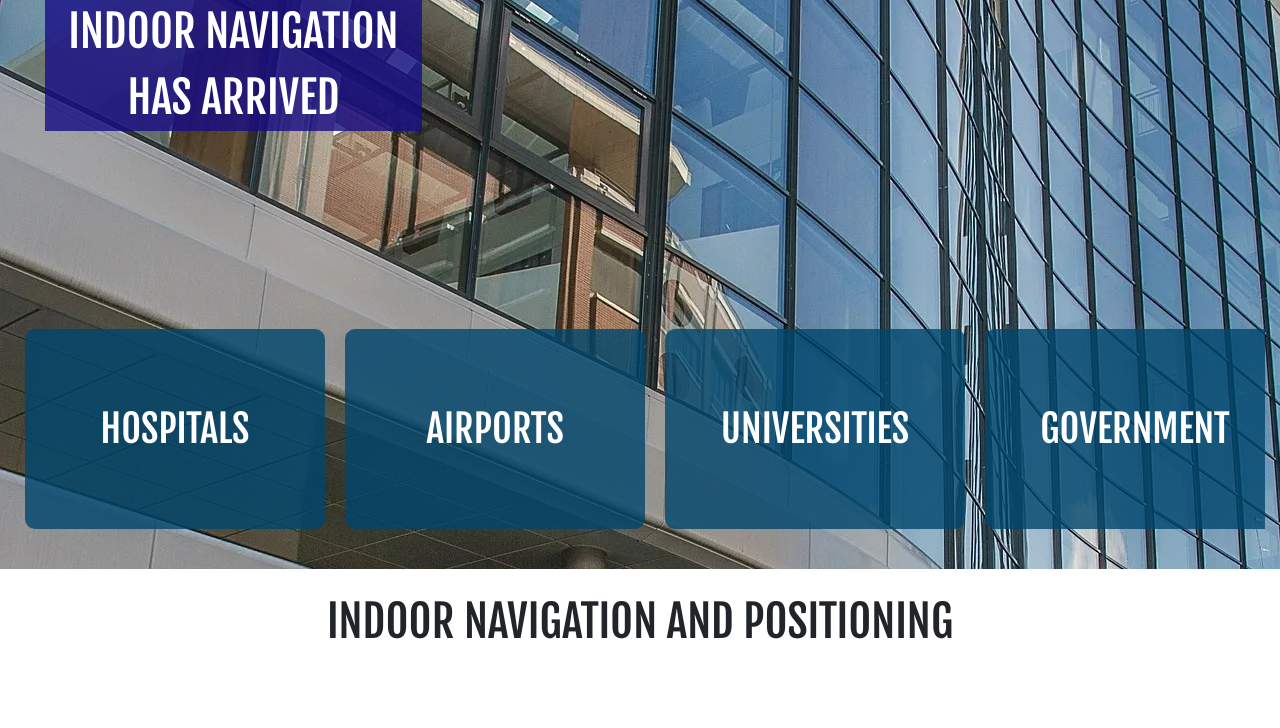
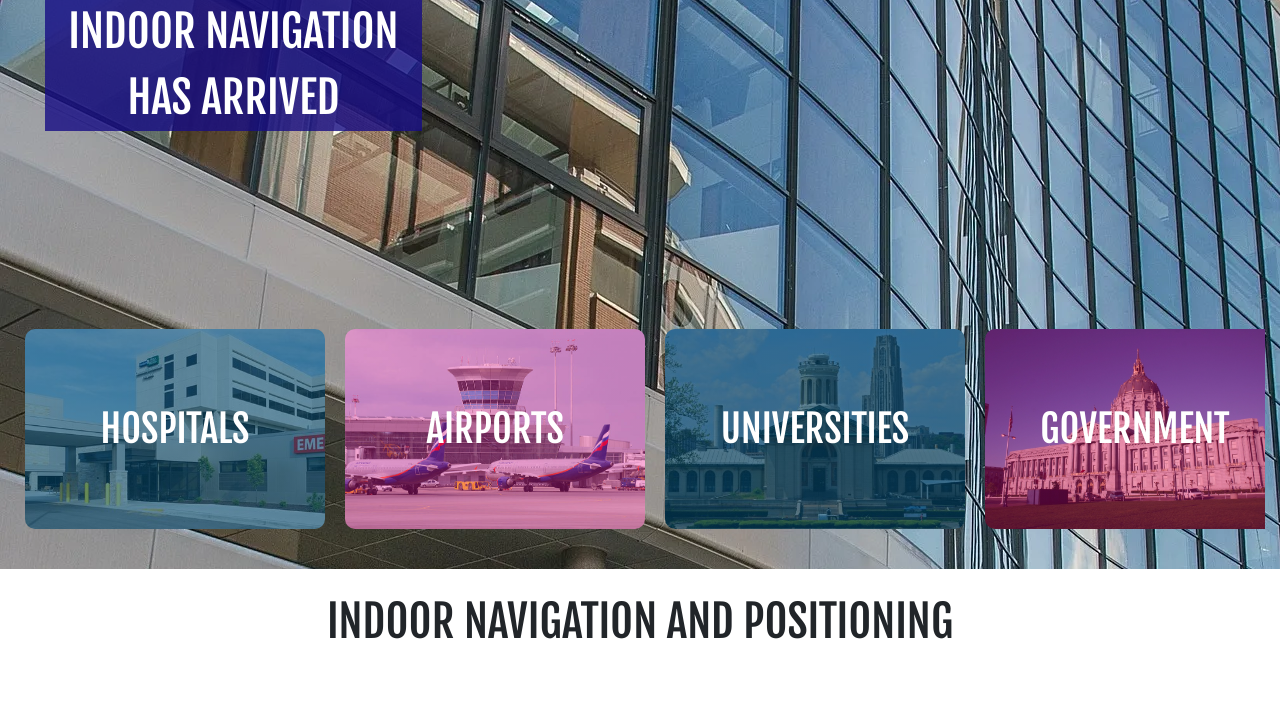
Before and after one commit to CCCodes/PinPoint, a Django app: page / in a window 1280 px wide. Shown: the part 162-890 px from the top of the page. Run offline with Django 3.2, Linux system fonts and the light colour scheme; some libraries are stand-ins or nearby versions.

Commit message:
add background images for each customer example

```diff
--- a/PinPoint/static/homestyle.css
+++ b/PinPoint/static/homestyle.css
@@ -27,7 +27,13 @@
 .slide-face-back {
     display: none;
     text-align: left;
-    margin:auto;
+    padding-right: 10px;
+    align-items: center;
+}
+
+#slide-1 {
+    background-image: linear-gradient(0deg,rgba(1,71,109,0.6),rgba(1,71,109,0.6)), url("hospital.jpg");
+    background-size: auto 100%;
 }
 #slide-1:hover .slide-face-front {
     display: none;
@@ -36,6 +42,11 @@
     display: inline;
 }
 
+#slide-2 {
+    background-image: linear-gradient(0deg,rgba(255,0,150,0.3),rgba(255,0,150,0.3)), url("airport.jpg");
+    background-position: bottom;
+    background-size: auto 100%;
+}
 #slide-2:hover .slide-face-front {
     display: none;
 }
@@ -43,6 +54,10 @@
     display: inline;
 }
 
+#slide-3 {
+    background-image: linear-gradient(0deg,rgba(1,71,109,0.6),rgba(1,71,109,0.6)), url("university.jpg");
+    background-size: auto 100%;
+}
 #slide-3:hover .slide-face-front {
     display: none;
 }
@@ -50,6 +65,10 @@
     display: inline;
 }
 
+#slide-4 {
+    background-image: linear-gradient(0deg,rgba(255,0,150,0.3),rgba(255,0,150,0.3)), url("government.jpg");
+    background-size: auto 100%;
+}
 #slide-4:hover .slide-face-front {
     display: none;
 }
@@ -57,6 +76,10 @@
     display: inline;
 }
 
+#slide-5 {
+    background-image: linear-gradient(0deg,rgba(1,71,109,0.6),rgba(1,71,109,0.6)), url("mall.jpg");
+    background-size: auto 100%;
+}
 #slide-5:hover .slide-face-front {
     display: none;
 }
@@ -64,6 +87,10 @@
     display: inline;
 }
 
+#slide-6 {
+    background-image: linear-gradient(0deg,rgba(255,0,150,0.3),rgba(255,0,150,0.3)), url("hotel.jpg");
+    background-size: 100% auto;
+}
 #slide-6:hover .slide-face-front {
     display: none;
 }
@@ -71,6 +98,10 @@
     display: inline;
 }
 
+#slide-7 {
+    background-image: linear-gradient(0deg,rgba(1,71,109,0.6),rgba(1,71,109,0.6)), url("retail.jpg");
+    background-size: auto 100%;
+}
 #slide-7:hover .slide-face-front {
     display: none;
 }
@@ -78,6 +109,10 @@
     display: inline;
 }
 
+#slide-8 {
+    background-image: linear-gradient(0deg,rgba(255,0,150,0.3),rgba(255,0,150,0.3)), url("museum.jpg");
+    background-size: auto 100%;
+}
 #slide-8:hover .slide-face-front {
     display: none;
 }
```
Also changed, not shown: templates/hometest.html (+16 -16 lines), PinPoint/static/airport.jpg (added), PinPoint/static/government.jpg (added), PinPoint/static/hospital.jpg (added), PinPoint/static/hotel.jpg (added), PinPoint/static/mall.jpg (added), PinPoint/static/museum.jpg (added), PinPoint/static/retail.jpg (added), PinPoint/static/university.jpg (added).
